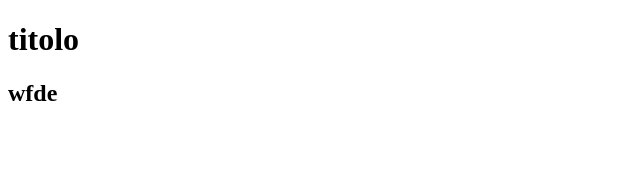
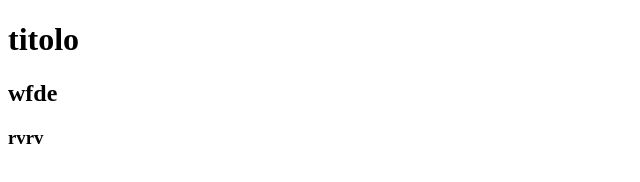
Before and after one commit to Paolo-dev-it/htmlcss-hello, a plain HTML site: page index.html in a window 1280 px wide. Shown: the full height of the page, 0-640 px from the left. Drawn offline with Linux system fonts and the light colour scheme.

Commit message:
Ho inserito un altro sottotitolo

```diff
--- a/index.html
+++ b/index.html
@@ -9,5 +9,6 @@
 <body>
     <h1>titolo</h1>
     <h2>wfde</h2>
+    <h3>rvrv</h3>
 </body>
 </html>
```
